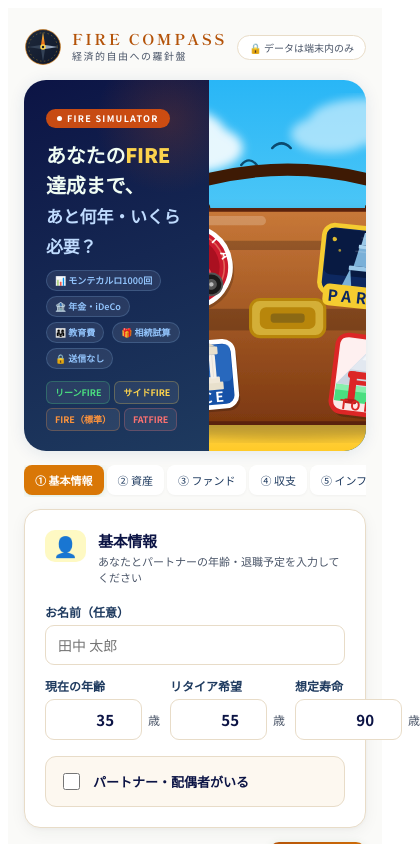
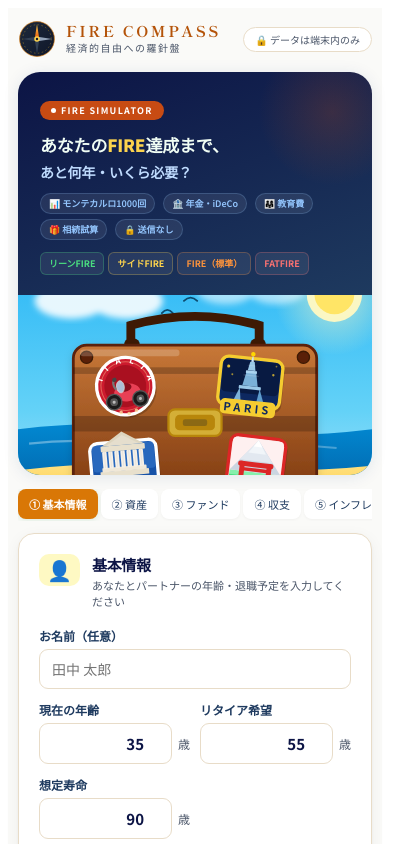
Before and after one commit to memetomamoru-maker/fire-compass, a React (Vite) app: page / in a window 390 px wide. Shown: the top 844 px of the page, 420 px wide, since content can reach past the window. Built offline with nearby package versions, Linux system fonts and the light colour scheme.

Commit message:
Update FireCompass.jsx

```diff
--- a/src/FireCompass.jsx
+++ b/src/FireCompass.jsx
@@ -741,6 +741,13 @@ export default function FireCompass(){
   const [grossIncome,setGrossIncome]=useState(700);
   const [pGrossMode,setPGrossMode]=useState(false);
   const [pGross,setPGross]=useState(400);
+  const [isMobile,setIsMobile]=useState(()=>typeof window!=="undefined"&&window.innerWidth<600);
+  useEffect(()=>{
+    const fn=()=>setIsMobile(window.innerWidth<600);
+    window.addEventListener("resize",fn);
+    fn();
+    return ()=>window.removeEventListener("resize",fn);
+  },[]);
 
   const [form,setForm]=useState({
     name:"", currentAge:35, retireAge:55, lifeExpectancy:90,
@@ -894,7 +901,7 @@ export default function FireCompass(){
       `}</style>
 
       {/* ──── HERO ──── */}
-      <div style={{maxWidth:680,margin:"0 auto",padding:"20px 16px 0"}}>
+      <div style={{maxWidth:680,margin:"0 auto",padding:isMobile?"12px 10px 0":"20px 16px 0"}}>
         {/* Logo row */}
         <div style={{display:"flex",alignItems:"center",justifyContent:"space-between",marginBottom:14}}>
           <div style={{display:"flex",alignItems:"center",gap:10}}>
@@ -909,10 +916,10 @@ export default function FireCompass(){
 
         {/* Hero card — Left: text panel / Right: travel illustration */}
         <div style={{borderRadius:22,marginBottom:14,overflow:"hidden",
-          boxShadow:"0 2px 16px rgba(7,60,120,0.10)",display:"flex",minHeight:230}}>
+          boxShadow:"0 2px 16px rgba(7,60,120,0.10)",display:"flex",flexDirection:isMobile?"column":"row",minHeight:isMobile?"auto":230}}>
 
           {/* ── LEFT: Text panel (solid dark background, fully readable) ── */}
-          <div style={{flex:"0 0 54%",background:"linear-gradient(160deg,#0c1445 0%,#1e3a5f 100%)",
+          <div style={{flex:isMobile?"1 1 auto":"0 0 54%",background:"linear-gradient(160deg,#0c1445 0%,#1e3a5f 100%)",
             padding:"22px 22px 20px",display:"flex",flexDirection:"column",justifyContent:"center",position:"relative",overflow:"hidden"}}>
             {/* subtle glow accent */}
             <div style={{position:"absolute",top:-40,right:-40,width:160,height:160,borderRadius:"50%",
@@ -925,10 +932,10 @@ export default function FireCompass(){
                 <span style={{fontSize:9,color:"#fff",fontWeight:700,letterSpacing:1.3}}>FIRE SIMULATOR</span>
               </div>
               {/* Headline */}
-              <h1 style={{fontFamily:SERIF,fontSize:20,color:"#f0fdf4",margin:"0 0 10px",
+              <h1 style={{fontFamily:SERIF,fontSize:isMobile?17:20,color:"#f0fdf4",margin:"0 0 10px",
                 fontWeight:800,lineHeight:1.5,letterSpacing:-0.2}}>
                 あなたの<span style={{color:"#fcd34d"}}>FIRE</span>達成まで、<br/>
-                <span style={{fontSize:17,color:"#bfdbfe"}}>あと何年・いくら必要？</span>
+                <span style={{fontSize:isMobile?14:17,color:"#bfdbfe"}}>あと何年・いくら必要？</span>
               </h1>
               {/* Feature tags */}
               <div style={{display:"flex",flexWrap:"wrap",gap:"5px 8px",marginBottom:12}}>
@@ -952,7 +959,7 @@ export default function FireCompass(){
           </div>
 
           {/* ── RIGHT: big suitcase centred, stickers inside ── */}
-          <div style={{flex:"0 0 46%",position:"relative",overflow:"hidden"}}>
+          <div style={{flex:isMobile?"0 0 auto":"0 0 46%",height:isMobile?180:"auto",position:"relative",overflow:"hidden"}}>
             <svg width="100%" height="100%" viewBox="0 0 320 240" preserveAspectRatio="xMidYMid slice"
               style={{display:"block",width:"100%",height:"100%"}}>
               <defs>
@@ -1183,7 +1190,7 @@ export default function FireCompass(){
       </div>
 
       {/* ──── TABS + FORM ──── */}
-      <div style={{maxWidth:680,margin:"0 auto",padding:"0 16px"}}>
+      <div style={{maxWidth:680,margin:"0 auto",padding:isMobile?"0 10px":"0 16px"}}>
         {/* Tab bar */}
         <div style={{display:"flex",gap:3,marginBottom:12,overflowX:"auto",paddingBottom:2,scrollbarWidth:"none"}}>
           {ITABS.map((t,i)=>(
@@ -1207,7 +1214,7 @@ export default function FireCompass(){
                 style={{width:"100%",padding:"9px 12px",borderRadius:9,border:`1.5px solid ${C.bdr}`,
                   background:"#fff",color:C.t1,fontSize:14,outline:"none",boxSizing:"border-box",fontFamily:FONT}}/>
             </div>
-            <div style={{display:"grid",gridTemplateColumns:"1fr 1fr 1fr",gap:10,marginBottom:14}}>
+            <div style={{display:"grid",gridTemplateColumns:isMobile?"1fr 1fr":isMobile?"1fr 1fr":"1fr 1fr 1fr",gap:10,marginBottom:14}}>
               {[["現在の年齢","currentAge","歳",18,80],["リタイア希望","retireAge","歳",30,90],["想定寿命","lifeExpectancy","歳",60,110]].map(([l,k,u,mn,mx])=>(
                 <div key={k}><Lbl>{l}</Lbl><Num value={form[k]} onChange={v=>setF(k,v)} unit={u} min={mn} max={mx}/></div>
               ))}
@@ -1387,7 +1394,7 @@ export default function FireCompass(){
                 </label>
               ))}
             </div>
-            <div style={{display:"grid",gridTemplateColumns:"repeat(3,1fr)",gap:10,marginBottom:12}}>
+            <div style={{display:"grid",gridTemplateColumns:isMobile?"1fr 1fr":"repeat(3,1fr)",gap:10,marginBottom:12}}>
               <div><Lbl>受給開始年齢</Lbl><Num value={form.pensionStartAge} onChange={v=>setF("pensionStartAge",v)} unit="歳" min={60} max={75}/></div>
               {form.pensionType==="kosei"&&<>
                 <div><Lbl>厚生年金加入年数</Lbl><Num value={form.kosei_years} onChange={v=>setF("kosei_years",v)} unit="年" min={0} max={50}/></div>
@@ -1418,7 +1425,7 @@ export default function FireCompass(){
                   <div style={{fontSize:10,color:C.t3,marginTop:1}}>掛金が全額所得控除。退職時に退職所得扱いで受取。</div>
                 </div>
               </label>
-              {form.ideco_active&&<div style={{display:"grid",gridTemplateColumns:"1fr 1fr 1fr",gap:10}}>
+              {form.ideco_active&&<div style={{display:"grid",gridTemplateColumns:isMobile?"1fr":"1fr 1fr 1fr",gap:10}}>
                 <div><Lbl>月額掛金</Lbl><Num value={form.ideco_monthly} onChange={v=>setF("ideco_monthly",v)} unit="万円" min={0.1} max={6.8} step={0.1}/></div>
                 <div><Lbl>想定年率</Lbl><Num value={form.ideco_rate} onChange={v=>setF("ideco_rate",v)} unit="%" min={0} max={15} step={0.5}/></div>
                 <div style={{display:"flex",alignItems:"flex-end",paddingBottom:2}}>
@@ -1472,7 +1479,7 @@ export default function FireCompass(){
           {/* ── TAB 6: 子供 ── */}
           {itab===6&&<>
             <SectionHead icon={<span style={{fontSize:20}}>👶</span>} title="子供の教育費" sub="幼稚園〜大学まで公立/私立を選択して自動計算"/>
-            <div style={{display:"grid",gridTemplateColumns:"repeat(3,1fr)",gap:6,marginBottom:12}}>
+            <div style={{display:"grid",gridTemplateColumns:isMobile?"1fr 1fr":"repeat(3,1fr)",gap:6,marginBottom:12}}>
               {[["幼稚園","公70/私158万"],["小学校","公211/私1,000万"],["中学校","公162/私430万"],
                 ["高 校","公154/私315万"],["大(文系)","国243/私430万"],["大(医)","私立3,000万"]].map(([s,v])=>(
                 <div key={s} style={{background:C.g100,borderRadius:8,padding:"7px 9px"}}>
@@ -1499,7 +1506,7 @@ export default function FireCompass(){
                     <Num value={c.birthYear||curYear} onChange={v=>{const arr=[...form.children];arr[i]={...c,birthYear:Math.round(v)};setF("children",arr);}} unit="年" min={1990} max={2045} step={1}/>
                   </div>
                 </div>
-                <div style={{display:"grid",gridTemplateColumns:"repeat(5,1fr)",gap:5,marginBottom:10}}>
+                <div style={{display:"grid",gridTemplateColumns:isMobile?"1fr 1fr 1fr":"repeat(5,1fr)",gap:5,marginBottom:10}}>
                   {[["幼","kg",[["pub","公"],["pri","私"]]],["小","el",[["pub","公"],["pri","私"]]],
                     ["中","jh",[["pub","公"],["pri","私"]]],["高","hs",[["pub","公"],["pri","私"]]],
                     ["大","univ",[["pub","国"],["pri","私文"],["sci","私理"],["med","医"]]]
@@ -1547,7 +1554,7 @@ export default function FireCompass(){
                 <span style={{fontSize:13,fontWeight:600,color:C.t1}}>生前贈与プランを有効にする</span>
               </label>
               {form.giftActive&&<div style={{background:C.muted,borderRadius:11,padding:14,marginBottom:10}}>
-                <div style={{display:"grid",gridTemplateColumns:"1fr 1fr 1fr",gap:10,marginBottom:8}}>
+                <div style={{display:"grid",gridTemplateColumns:isMobile?"1fr 1fr":"1fr 1fr 1fr",gap:10,marginBottom:8}}>
                   <div><Lbl tip="年110万円以下が非課税">1人あたり年間贈与額</Lbl><Num value={form.giftAmount} onChange={v=>setF("giftAmount",v)} unit="万円" step={10}/></div>
                   <div><Lbl>贈与する人数</Lbl><Num value={form.giftPeople} onChange={v=>setF("giftPeople",v)} unit="人" min={1} max={10}/></div>
                   <div><Lbl>贈与期間</Lbl><Num value={form.giftYears} onChange={v=>setF("giftYears",v)} unit="年" min={1} max={30}/></div>
@@ -1710,9 +1717,9 @@ export default function FireCompass(){
                   background:`linear-gradient(135deg,${C.g700},${C.g600})`,color:"#fff",fontSize:14,
                   fontWeight:700,cursor:"pointer",boxShadow:`0 2px 8px rgba(14,107,46,0.15)`}}>次へ →</button>
             :<button onClick={run}
-                style={{marginLeft:"auto",padding:"15px 36px",borderRadius:12,border:"none",
+                style={{marginLeft:isMobile?0:"auto",width:isMobile?"100%":"auto",padding:"15px 36px",borderRadius:12,border:"none",
                   background:`linear-gradient(135deg,${C.fire} 0%,#c2410c 45%,${C.g600} 100%)`,
-                  color:"#fff",fontSize:16,fontWeight:900,letterSpacing:0.5,
+                  color:"#fff",fontSize:isMobile?15:16,fontWeight:900,letterSpacing:0.5,
                   boxShadow:`0 3px 12px rgba(232,84,10,0.22)`}}>
                 🔥 FIRE診断スタート！
               </button>
@@ -1924,7 +1931,7 @@ export default function FireCompass(){
           <Card style={{marginBottom:14}}>
             <div style={{fontSize:15,fontWeight:800,color:C.t1,marginBottom:4}}>3つのシナリオ比較（{form.lifeExpectancy}歳時点の資産残高）</div>
             <div style={{fontSize:11,color:C.t3,marginBottom:14}}>年{form.annualWithdraw}万円取り崩し ＋ 年金{Math.round(rTotPens/MAN)}万円/年</div>
-            <div style={{display:"grid",gridTemplateColumns:"1fr 1fr 1fr",gap:10,marginBottom:18}}>
+            <div style={{display:"grid",gridTemplateColumns:isMobile?"1fr":"1fr 1fr 1fr",gap:10,marginBottom:18}}>
               {[
                 {label:"最良のケース",sub:"上位10%シナリオ",val:bestFinal,color:C.ok,icon:"🌟"},
                 {label:"中央値",sub:"500通りの中央",val:medianFinal,color:C.g700,icon:"📊"},
@@ -2221,7 +2228,7 @@ export default function FireCompass(){
           <Card style={{marginBottom:14}}>
             <div style={{fontSize:15,fontWeight:800,color:C.t1,marginBottom:4}}>🏛 相続税シミュレーション</div>
             <div style={{fontSize:11,color:C.t3,marginBottom:14}}>法定相続人2人（子2人）想定 ／ 基礎控除: 3,000万 + 600万×2 = 4,200万円</div>
-            <div style={{display:"grid",gridTemplateColumns:"1fr 1fr 1fr",gap:10,marginBottom:14}}>
+            <div style={{display:"grid",gridTemplateColumns:isMobile?"1fr 1fr":isMobile?"1fr 1fr":"1fr 1fr 1fr",gap:10,marginBottom:14}}>
               {[{l:`${form.lifeExpectancy}歳時 金融資産（推定）`,v:fmtM(estateAtDeath),c:C.g700},
                 {l:"不動産純資産",v:form.hasHome?fmtM(netHome):"なし",c:C.g600},
                 form.inheritReceiveActive&&inheritReceived>0?{l:"親の遺産受取（込み）",v:"+"+fmtM(inheritReceived),c:C.gold}:null,
```
